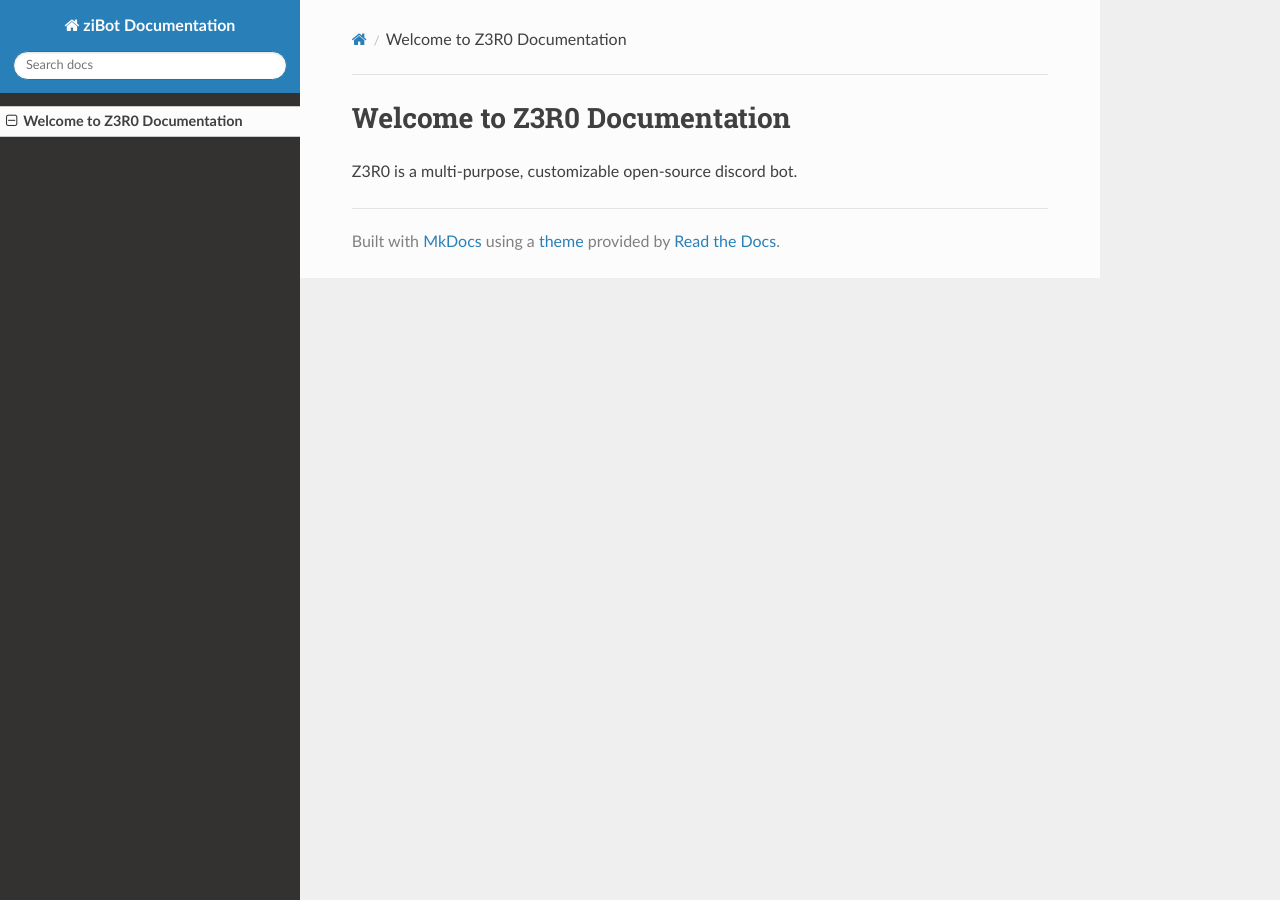
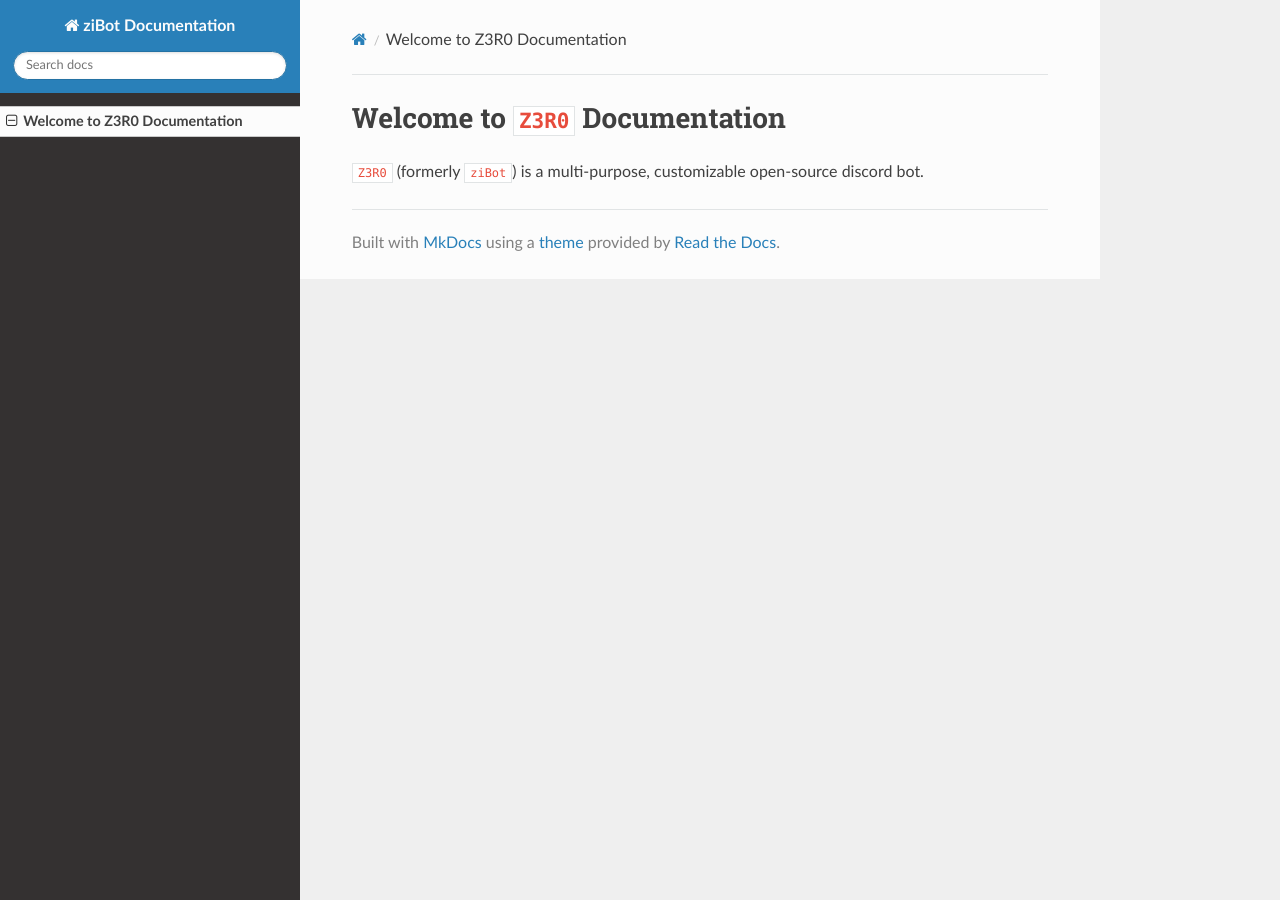
Before and after one commit to ZiRO-Bot/Documentation, an MkDocs documentation site: the page built from docs/index.md, in a window 1280 px wide. Built offline with MkDocs 1.6.1, drawn with Linux system fonts in a browser that asks for light colours; nearby versions of some CDN libraries.

Commit message:
Update index.md

```diff
--- a/docs/index.md
+++ b/docs/index.md
@@ -1,2 +1,2 @@
-# Welcome to Z3R0 Documentation
-Z3R0 is a multi-purpose, customizable open-source discord bot.
+# Welcome to `Z3R0` Documentation
+`Z3R0` (formerly `ziBot`) is a multi-purpose, customizable open-source discord bot.
```
